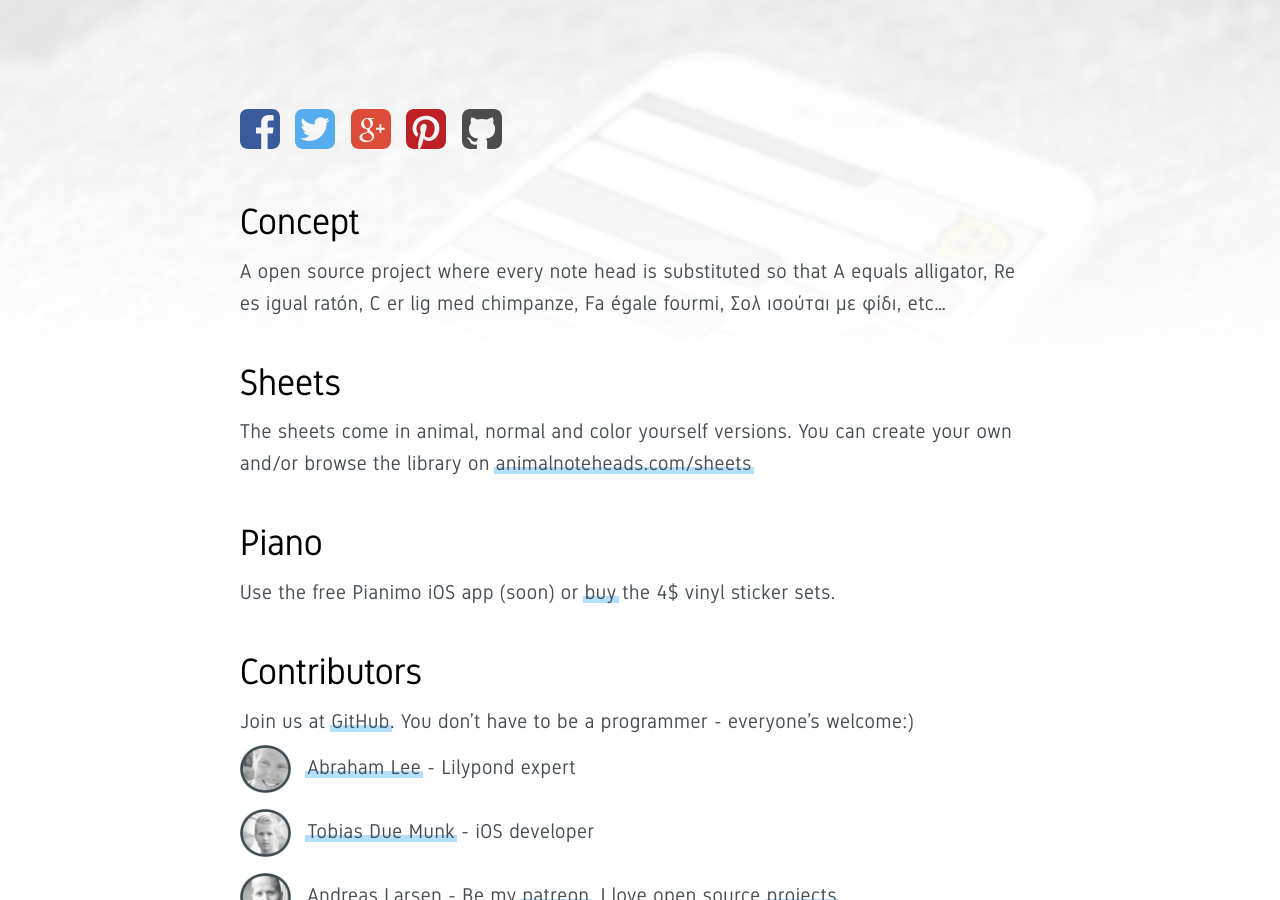
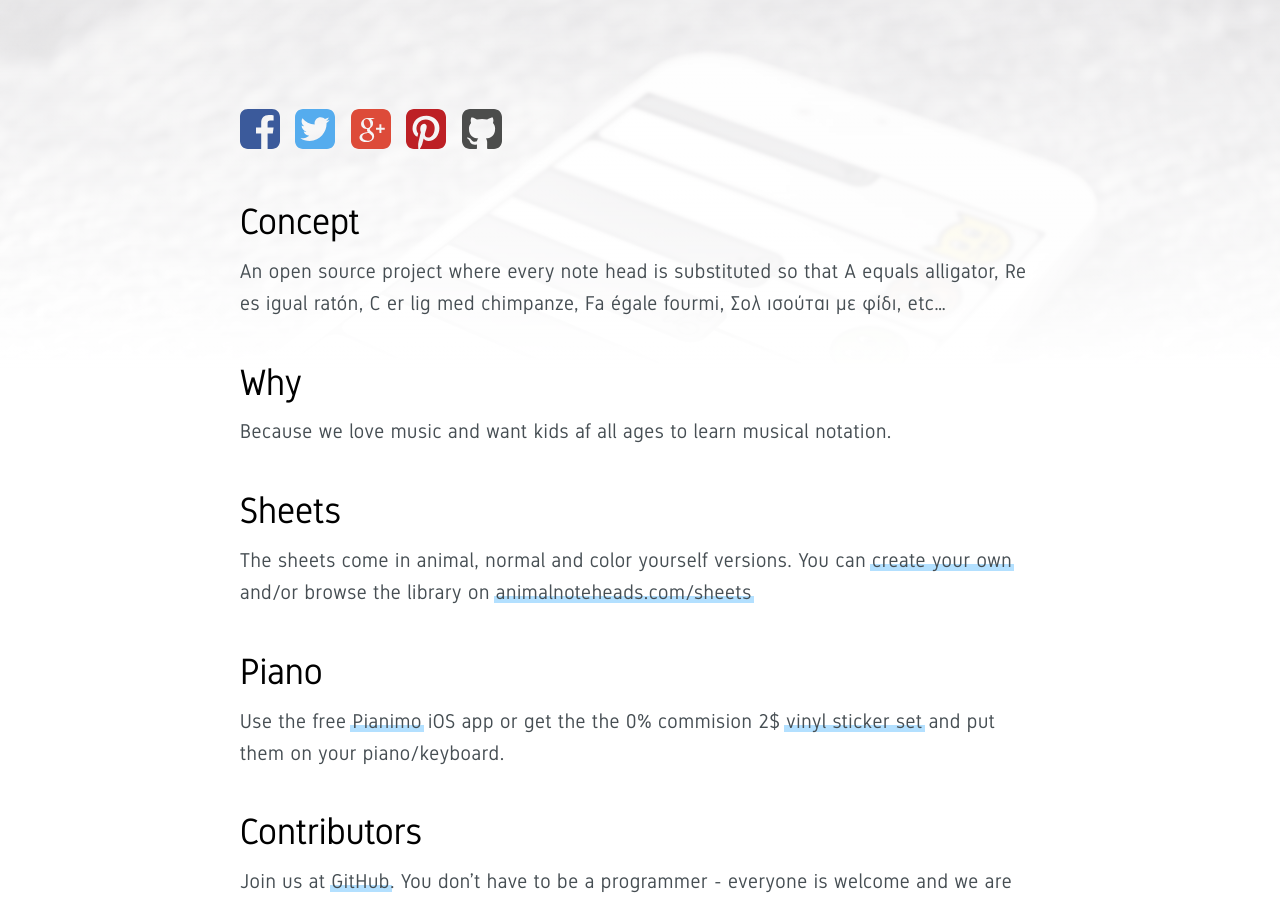
Before and after one commit to larsenwork/animalnoteheads, a Jekyll site: the page built from index.md, in a window 1280 px wide and 900 px high, scrolled down 621 px. Built offline with Jekyll 4.4.1, drawn with Linux system fonts in a browser that asks for light colours; comment, search, counter and statistics services are not loaded; some of the changed text lies outside the part shown.

```diff
--- a/index.md
+++ b/index.md
@@ -13,20 +13,31 @@ image: AnimalNoteHeadsSocial.png
 {% include social.html %}
 
 ### Concept
-A open source project where every note head is substituted so that A equals alligator, Re es igual ratón, C er lig med chimpanze, Fa égale fourmi, Σολ ισούται με φίδι, etc...
+An open source project where every note head is substituted so that A equals alligator, Re es igual ratón, C er lig med chimpanze, Fa égale fourmi, Σολ ισούται με φίδι, etc...
+
+### Why
+Because we love music and want kids af all ages to learn musical notation.
 
 ### Sheets
-The sheets come in animal, normal and color yourself versions. You can create your own and/or browse the library on [animalnoteheads.com/sheets](/sheets)
+The sheets come in animal, normal and color yourself versions. You can [create your own](https://github.com/larsenwork/animalnoteheads/tree/Lilypond) and/or browse the library on [animalnoteheads.com/sheets](/sheets)
 
 ### Piano
-Use the free Pianimo iOS app (soon) or [buy](http://www.redbubble.com/people/animalnoteheads/shop/) the 4$ vinyl sticker sets.
+Use the free [Pianimo](https://itunes.apple.com/US/app/id995991116?mt=8) iOS app or get the the 0% commision 2$ [vinyl sticker set](http://www.redbubble.com/people/animalnoteheads/shop/) and put them on your piano/keyboard.
 
 ### Contributors
-Join us at [GitHub](https://github.com/larsenwork/animalnoteheads). You don't have to be a programmer - everyone's welcome:)
+Join us at [GitHub](https://github.com/larsenwork/animalnoteheads). You don't have to be a programmer - everyone is welcome and we are still working on many things:
+
+» app (win/mac/linux) to make sheet creation easy
+» turn one animal "off" at a time
+» midi/sound playback
+» posters
+» animated instructional videos
+» maybe you have a great idea?
+
 <span id="contri">
 ![Abraham](assets/img/abraham.png) [Abraham Lee](http://fonts.openlilylib.org) - Lilypond expert
 ![Tobias](assets/img/tobi.png) [Tobias Due Munk](https://twitter.com/tobiasdm) - iOS developer
-![Andreas](assets/img/me.png) Andreas Larsen - Be my [patreon](https://www.patreon.com/larsenwork), I love open source [projects](https://github.com/larsenwork?tab=repositories)
+![Andreas](assets/img/me.png) Andreas Larsen - Open Source fanatic. Be my [patreon](https://www.patreon.com/larsenwork)
 </span>
 
 ### Translators
```
Also changed, not shown: _includes/scripts.html (+16 -14 lines), sheets/index.md (+1 -1 lines).
